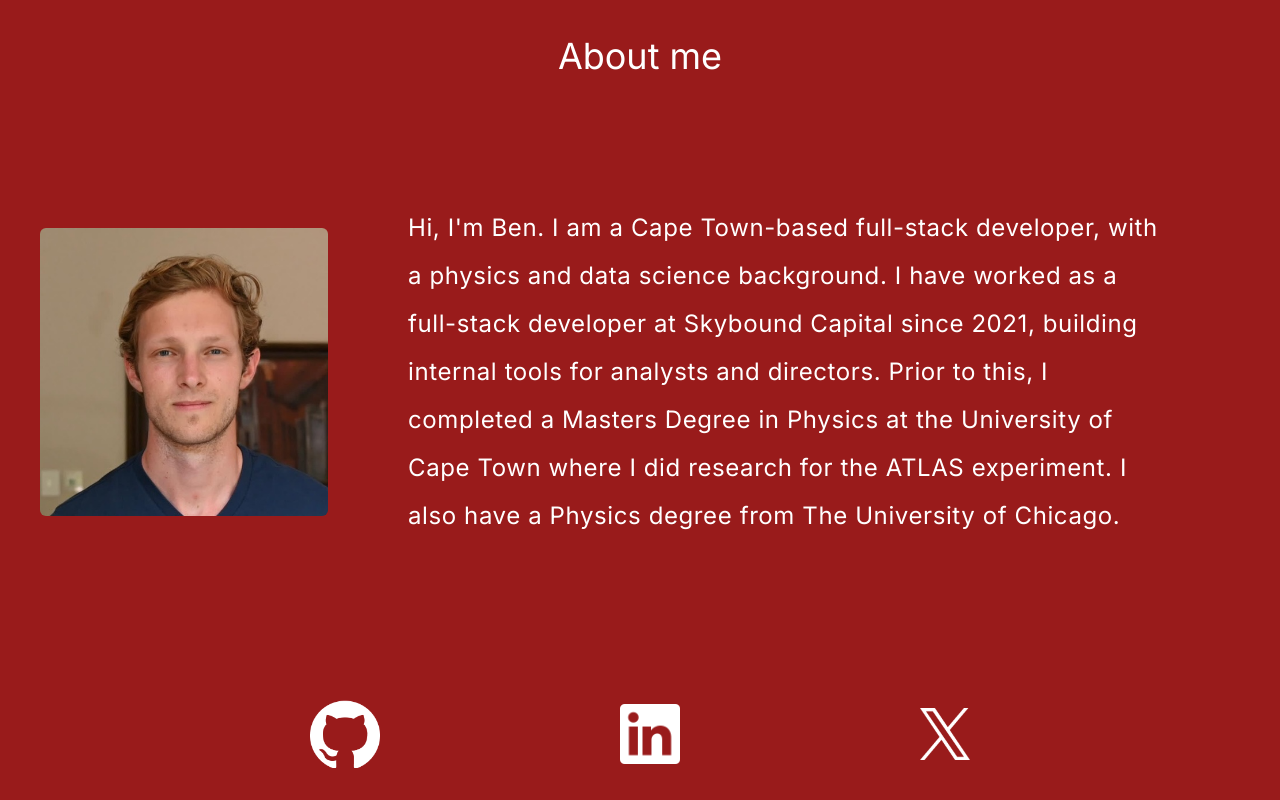
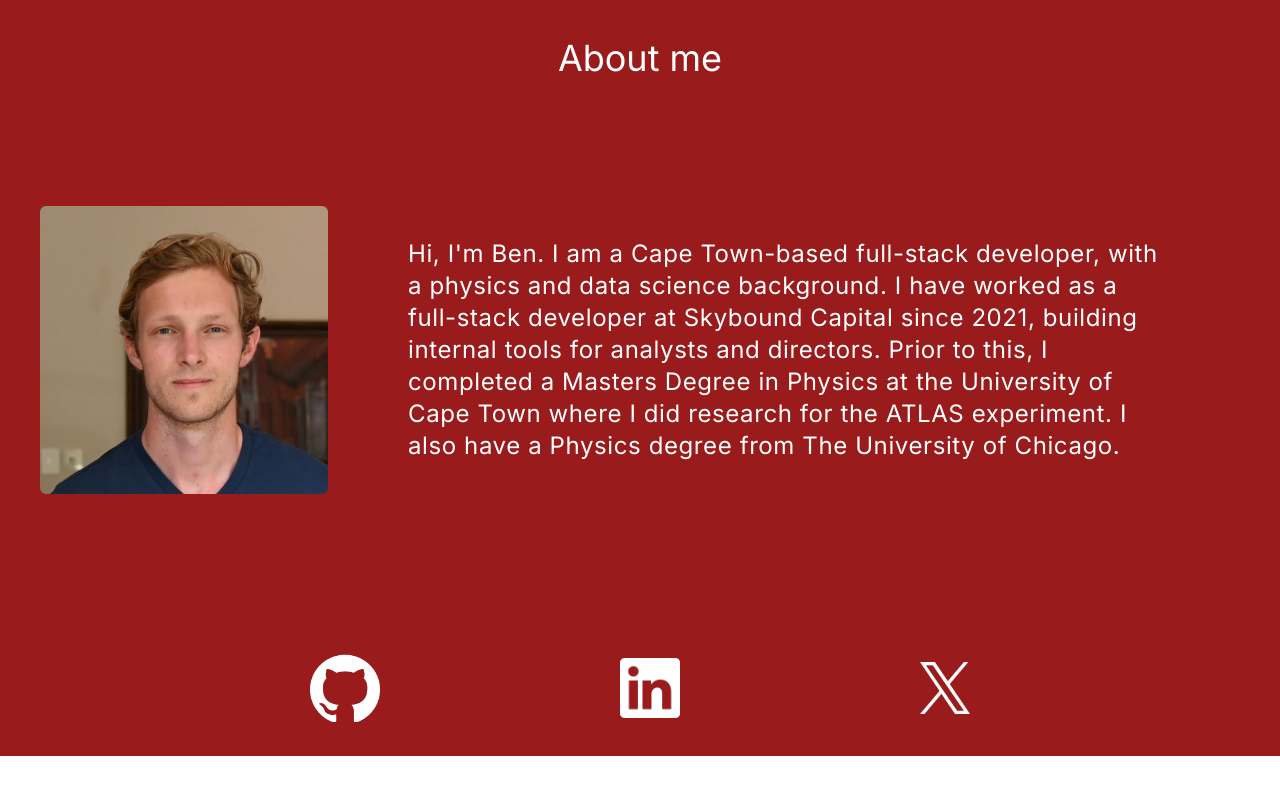
Before and after one commit to bewarren/ben-website, a Next.js app: page / in a window 1280 px wide. Shown: the part 924-1724 px from the top of the page. After the commit the page ends 1680 px from the top, so only its background shows below. Built offline with nearby package versions, Linux system fonts and the light colour scheme.

Commit message:
small text edit

```diff
--- a/src/app/page.tsx
+++ b/src/app/page.tsx
@@ -30,7 +30,7 @@ export default function Home() {
           <h1 className="text-4xl text-white text-center ">About me </h1>
           <div className="flex lg:flex-row md:flex-col sm:flex-col flex-col align-middle my-32 items-center">
             <Image src={me} alt="my image" className="rounded-md  w-72 h-72 " />
-            <p className="text-2xl tracking-wide leading-loose text-white px-20 lg:mt-0 mt-20">
+            <p className="md:text-2xl sm:text-xl tracking-wide leading-loose text-white px-20 lg:mt-0 mt-20">
               Hi, I'm Ben. I am a Cape Town-based full-stack developer, with a
               physics and data science background. I have worked as a full-stack
               developer at Skybound Capital since 2021, building internal tools
```
